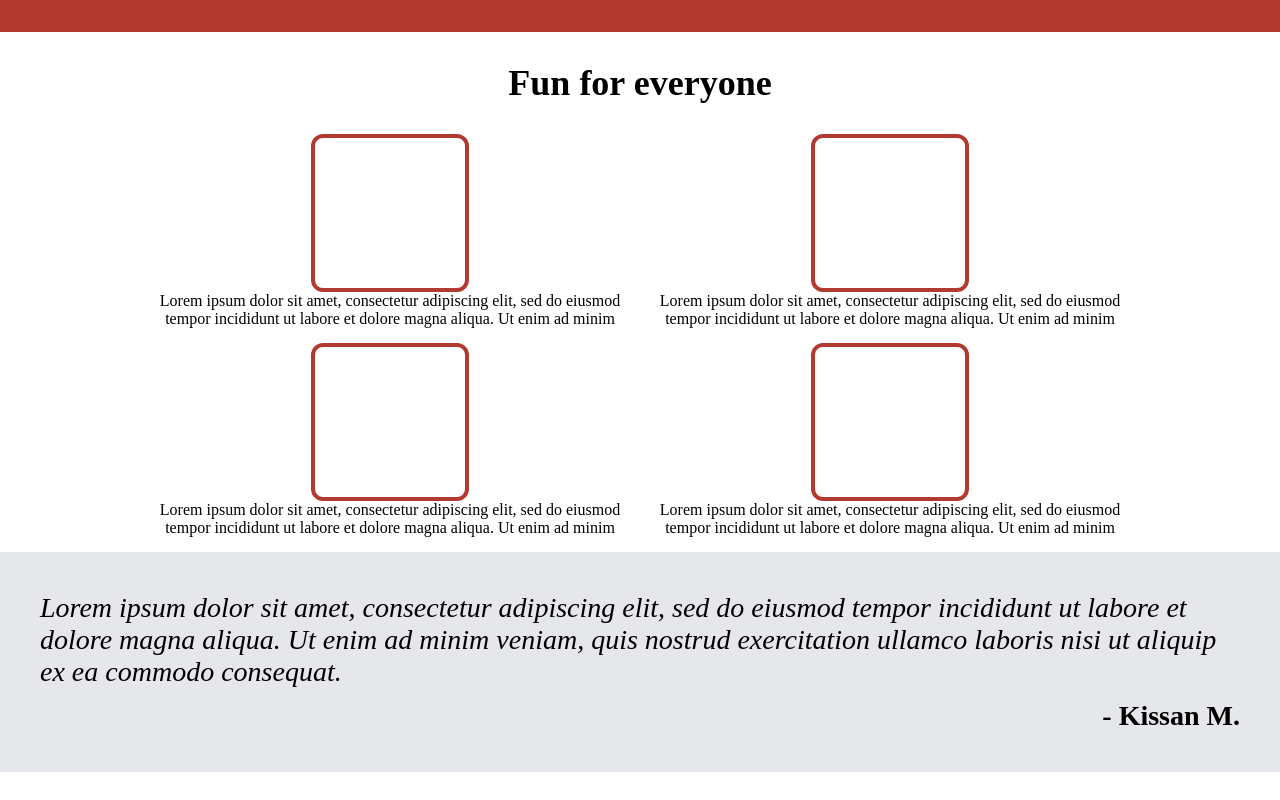
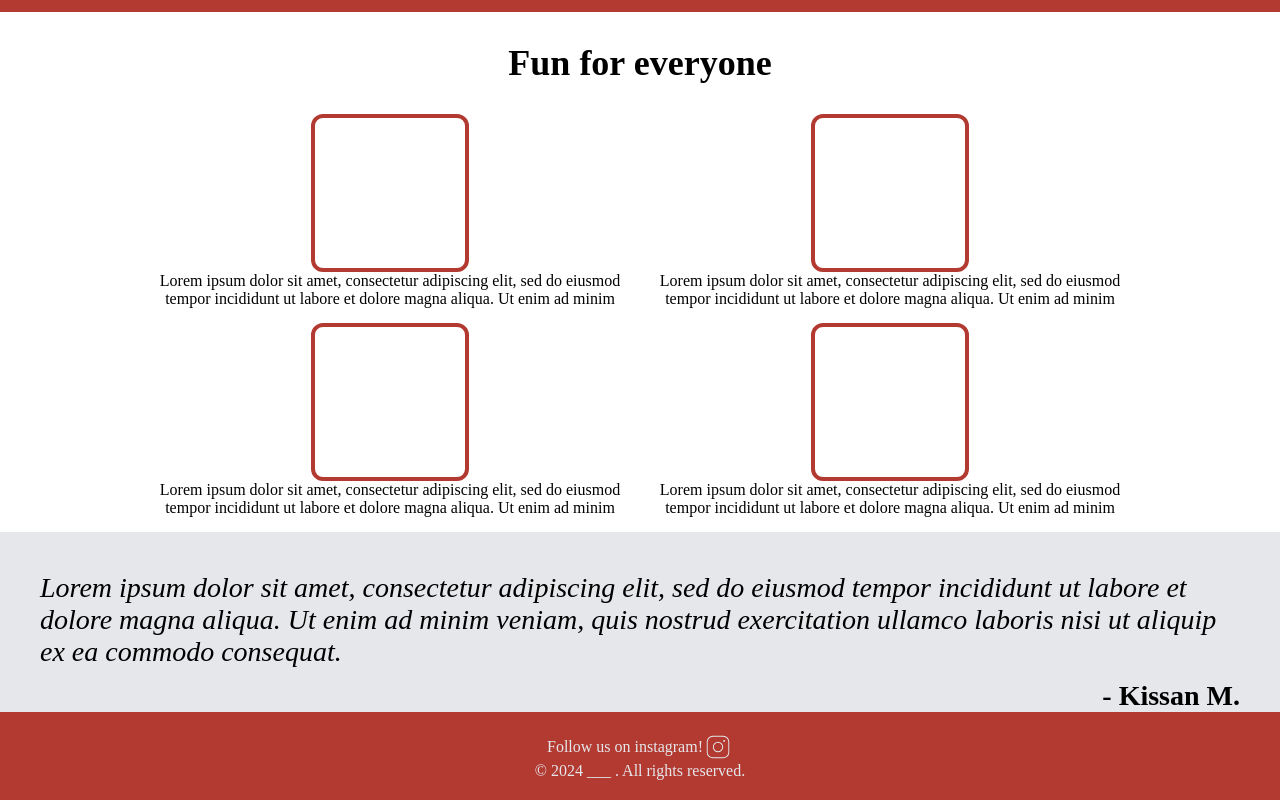
Before and after one commit to KissanM1/sauga-ultimate-website, a plain HTML site: page index.html in a window 1280 px wide. Shown: the part 575-1375 px from the top of the page. Before the commit the page ends 1347 px from the top, so only its background shows below. Drawn offline with Linux system fonts and the light colour scheme.

Commit message:
Adds footer

```diff
--- a/index.html
+++ b/index.html
@@ -88,6 +88,12 @@
             </div>
          </section>
     </main>
-    <footer></footer>
+    <footer>
+        <div class="socials">
+            <p>Follow us on instagram!</p>
+            <img src="./images/ig-logo.svg">
+        </div>
+        <p>&copy; 2024 ___ . All rights reserved.</p>
+    </footer>
 </body>
 </html>
--- a/styles.css
+++ b/styles.css
@@ -5,7 +5,7 @@ body {
 .hero {
     background-color: #b23a31;
     padding: 20px;
-    padding-bottom: 40px;
+    padding-left: 20px;
 }
 
 header {
@@ -41,6 +41,8 @@ header img {
 
 .info {
     display: flex;
+    padding-left: 10px;
+    padding-right: 10px;
 }
 
 .left {
@@ -80,6 +82,9 @@ button {
     display: flex;
     flex-wrap: wrap;
     justify-content: center;
+    padding-left: 40px;
+    padding-right: 40px;
+
 }
 .box {
     display: flex;
@@ -103,6 +108,7 @@ button {
  .quote {
     padding: 40px;
     background-color: #E5E7EB;
+    padding-bottom: 0px;
  }
 
 .full-context {
@@ -115,6 +121,26 @@ button {
 .speaker {
     align-self: end;
     font-weight: 900;
+}
+
+footer {
+    display: flex;
+    flex-direction: column;
+    color: #E5E7EB;
+    background-color: #b23a31;
+    display: flex;
+    align-items: center;
+    justify-content: center;
+    padding: 20px;
+}
+
+footer p {
+    margin: 0px;
+}
+
+.socials {
+    display: flex;
+    align-items: center;
 }
 
 
```
Also changed, not shown: images/ig-logo.svg (added).
